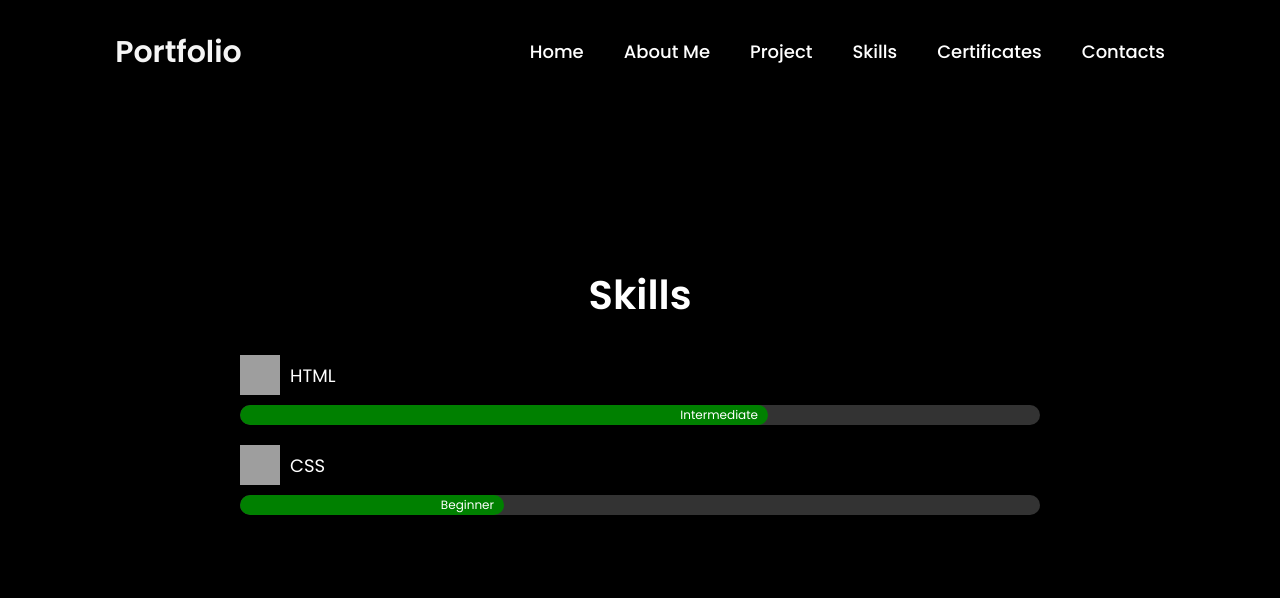
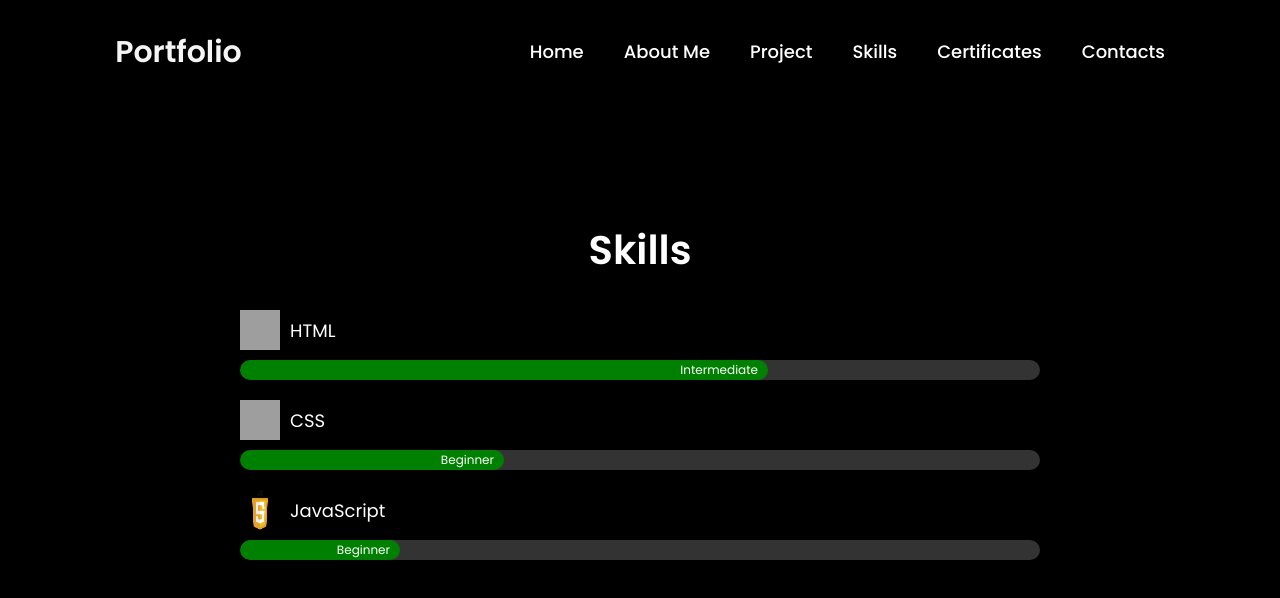
Before and after one commit to pyowol2455/mywebsite, a plain HTML site: page skills.html in a window 1280 px wide. Drawn offline with Linux system fonts and the light colour scheme; grey boxes are pictures that could not be loaded.

Commit message:
Update skills.html

```diff
--- a/skills.html
+++ b/skills.html
@@ -5,6 +5,7 @@
     <meta name="viewport" content="width=device-width, initial-scale=1.0">
     <link rel="stylesheet" href="https://cdnjs.cloudflare.com/ajax/libs/font-awesome/6.5.2/css/all.min.css">
     <link rel="stylesheet" href="style.css">
+    <script src="script.js"></script>
     <title>Skills</title>
 </head>
 <body>
@@ -28,7 +29,7 @@
         <div class="skills-container">
             <div class="skill">
                 <div class="skill-info">
-                    <img src="https://encrypted-tbn0.gstatic.com/images?q=tbn:ANd9GcTTuspKjKxXgABkRelAAyT-yjDbapueYgL-ag&s" alt="HTML Logo" class="skill-logo"> <!-- Local image -->
+                    <img src="https://encrypted-tbn0.gstatic.com/images?q=tbn:ANd9GcTTuspKjKxXgABkRelAAyT-yjDbapueYgL-ag&s" alt="HTML Logo" class="skill-logo">
                     <span>HTML</span>
                 </div>
                 <div class="progress-bar">
@@ -44,6 +45,15 @@
                     <div class="progress" style="width: 33%;">Beginner</div>
                 </div>
             </div>
+            <div class="skill">
+                <div class="skill-info">
+                    <img src="https://raw.githubusercontent.com/pyowol2455/mywebsite/refs/heads/main/Github.PNG/JavaScript-Logo.png" alt="JS Logo" class="skill-logo">
+                    <span>JavaScript</span>
+                </div>
+                <div class="progress-bar">
+                    <div class="progress" style="width: 20%;">Beginner</div>
+                </div>
+            </div>
         </div>
     </section>
 </body>
```
